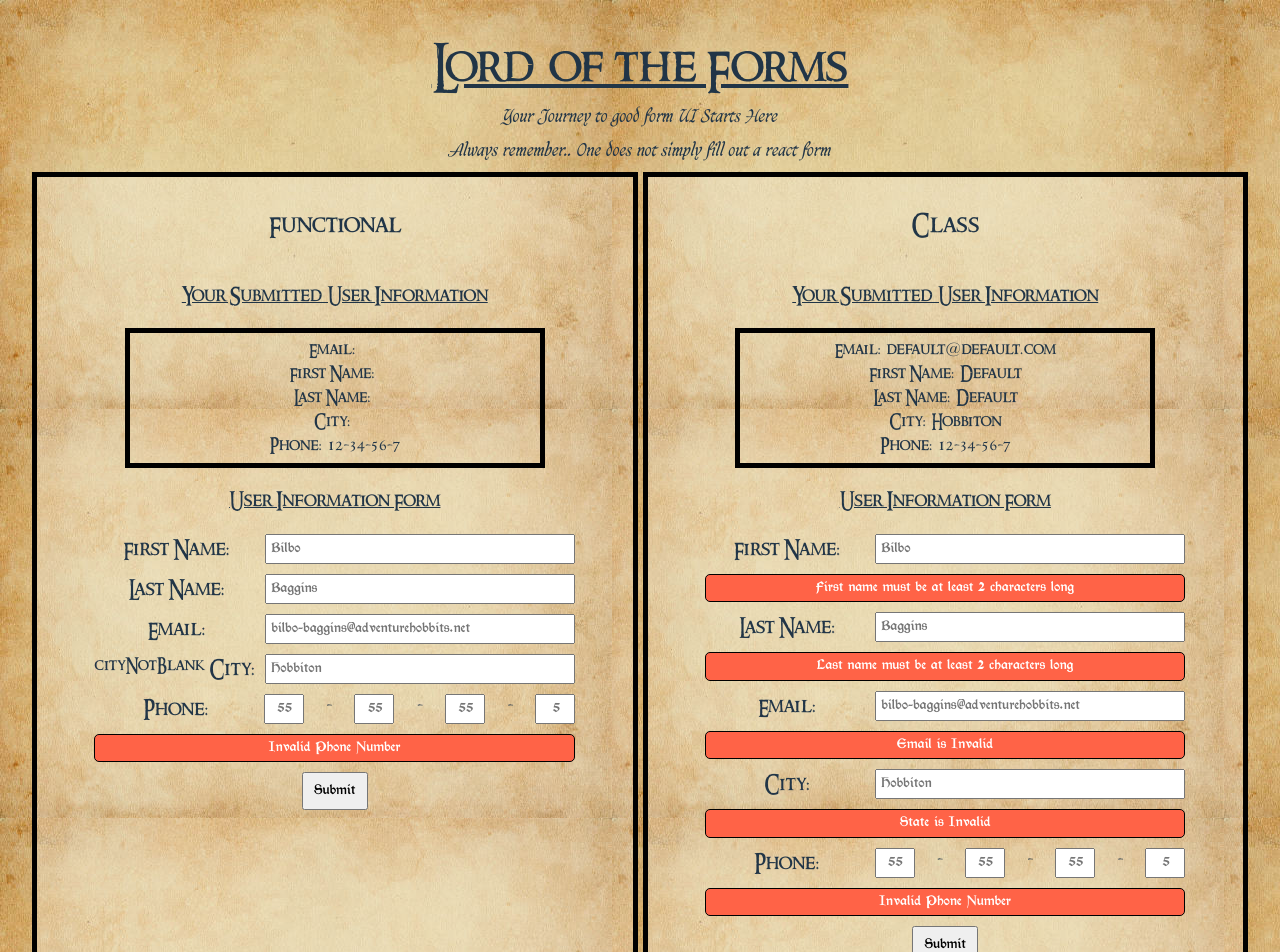
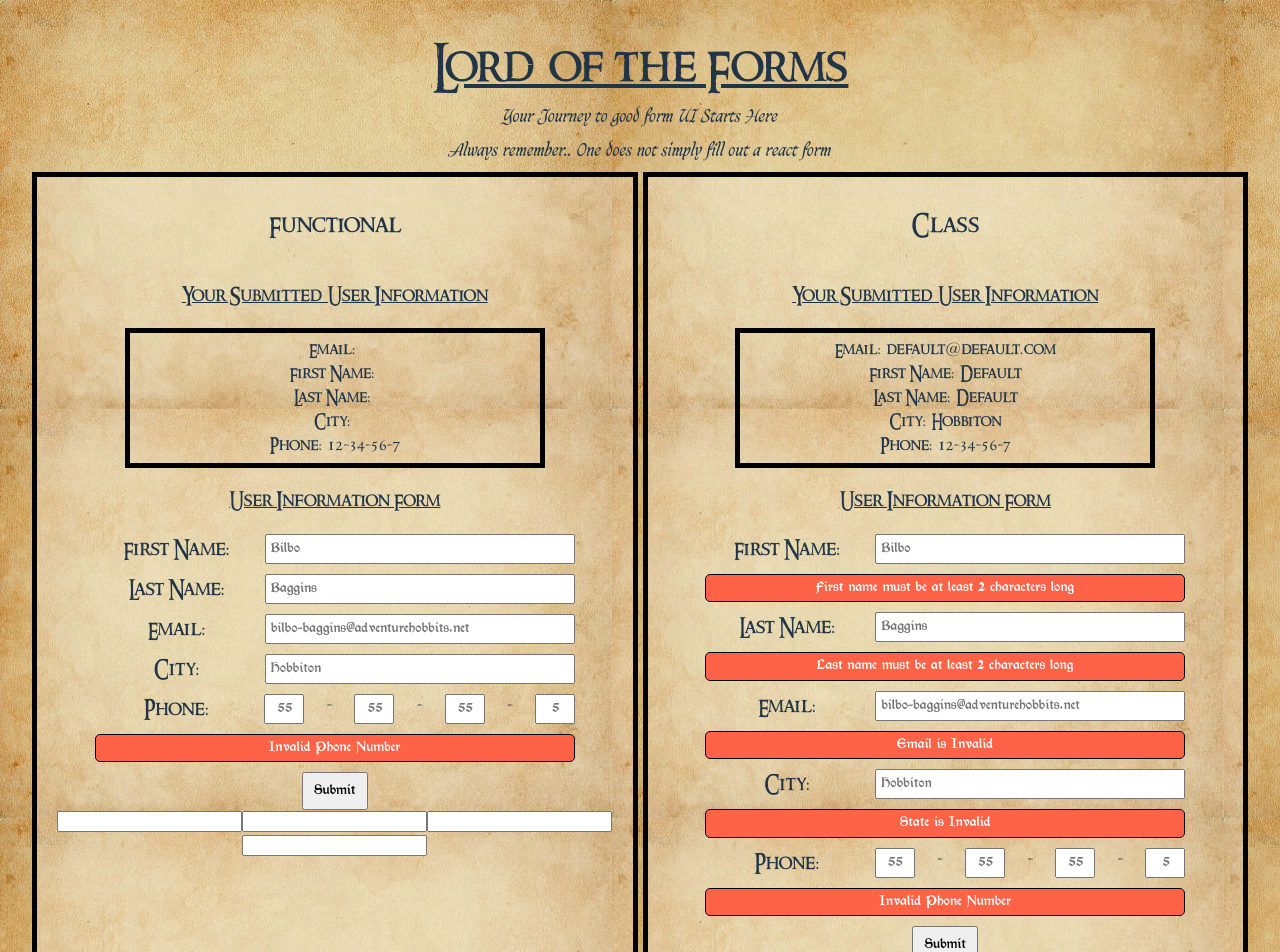
Before and after one commit to mbndvmDevslopes/lotf, a React (Vite) app: page / in a window 1280 px wide. Shown: the top 952 px of the page. Built offline with nearby package versions, Linux system fonts and the light colour scheme.

Commit message:
Update phone input

```diff
--- a/src/FunctionalApp/FunctionalApp.tsx
+++ b/src/FunctionalApp/FunctionalApp.tsx
@@ -1,6 +1,7 @@
 import { ProfileInformation } from '../ProfileInformation';
 import { FunctionalForm } from './FunctionalForm';
 import { useState } from 'react';
+import { PhoneInput } from './PhoneInput';
 
 export const FunctionalApp = () => {
   const [userData, setUserData] = useState({
@@ -16,6 +17,7 @@ export const FunctionalApp = () => {
       <h2>Functional</h2>
       <ProfileInformation userData={userData} />
       <FunctionalForm setUserData={setUserData} />
+      <PhoneInput />
     </>
   );
 };
--- a/src/FunctionalApp/FunctionalForm.tsx
+++ b/src/FunctionalApp/FunctionalForm.tsx
@@ -1,7 +1,6 @@
-import { HTMLAttributes, useState } from 'react';
+import { useState } from 'react';
 
 import { ErrorMessage } from '../ErrorMessage';
-/*import { isNameValid } from '../utils/nameValidator';*/
 import { isEmailValid, isNameValid, isCityValid } from '../utils/validations';
 import { allCities } from '../utils/all-cities';
 
@@ -29,7 +28,7 @@ export const FunctionalForm: React.FC<FormProps> = ({
   userData,
 }) => {
   const [isSubmitted, setIsSubmitted] = useState(false);
-
+  const [phoneInputState, setPhoneInputState] = useState(['', '', '']);
   const initialFormInputs = {
     firstName: '',
     lastName: '',
@@ -40,12 +39,10 @@ export const FunctionalForm: React.FC<FormProps> = ({
 
   const [formInputs, setFormInputs] = useState(initialFormInputs);
 
-
   const isFirstNameInputValid = isNameValid(formInputs.firstName);
   const isLastNameInputValid = isNameValid(formInputs.lastName);
   const validEmail = isEmailValid(formInputs.email);
   const cityNotBlank = isCityValid(formInputs.city);
-  console.log('city is valid', isCityValid(formInputs.city));
 
   const shouldShowFirstNameError = !isFirstNameInputValid && isSubmitted;
   const shouldShowLastNameError = !isLastNameInputValid && isSubmitted;
@@ -59,12 +56,24 @@ export const FunctionalForm: React.FC<FormProps> = ({
   const handleSubmit = (e: React.FormEvent) => {
     e.preventDefault();
 
-    setUserData(formInputs);
-
     setIsSubmitted(true);
-    setFormInputs(initialFormInputs);
+    dataValidation();
   };
-
+  const dataValidation = () => {
+    if (
+      !isFirstNameInputValid ||
+      !isLastNameInputValid ||
+      !validEmail ||
+      !cityNotBlank
+    ) {
+      alert('bad data');
+      return;
+    } else {
+      setUserData(formInputs);
+      setFormInputs(initialFormInputs);
+      setIsSubmitted(false);
+    }
+  };
   return (
     <form>
       <u>
@@ -115,7 +124,6 @@ export const FunctionalForm: React.FC<FormProps> = ({
 
       {/* City Input */}
       <div className="input-wrap">
-        cityNotBlank
         <label>{'City'}:</label>
         <input
           placeholder="Hobbiton"
--- /dev/null
+++ b/src/FunctionalApp/PhoneInput.tsx
@@ -0,0 +1,79 @@
+import React, { useState, useRef, ChangeEventHandler } from 'react';
+
+export type PhoneInputState = [string, string, string, string];
+
+export const PhoneInput = () => {
+  const [phoneInputState, setPhoneInputState] = useState<PhoneInputState>([
+    '',
+    '',
+    '',
+    '',
+  ]);
+
+  const ref0 = useRef<HTMLInputElement>(null);
+  const ref1 = useRef<HTMLInputElement>(null);
+  const ref2 = useRef<HTMLInputElement>(null);
+  const ref3 = useRef<HTMLInputElement>(null);
+
+  const refs = [ref0, ref1, ref2, ref3];
+  const createOnChangeHandler =
+    (index: 0 | 1 | 2 | 3): ChangeEventHandler<HTMLInputElement> =>
+    (e) => {
+      const lengths = [2, 2, 2, 1];
+      const currentMaxLength = lengths[index];
+      const nextRef = refs[index + 1];
+      const prevRef = refs[index - 1];
+      const value = e.target.value;
+      const shouldGoToNextRef =
+        currentMaxLength === value.length && nextRef?.current;
+      const shouldGoToPrevRef = value.length === 0;
+
+      const newState = phoneInputState.map((phoneInput, phoneInputIndex) =>
+        index === phoneInputIndex ? e.target.value : phoneInput
+      ) as PhoneInputState;
+      setPhoneInputState(newState);
+      if (shouldGoToNextRef) {
+        nextRef.current?.focus();
+      }
+      if (shouldGoToPrevRef) {
+        prevRef?.current?.focus();
+      }
+    };
+
+  return (
+    <div>
+      <input
+        type="text"
+        name=""
+        id=""
+        value={phoneInputState[0]}
+        onChange={createOnChangeHandler(0)}
+        ref={ref0}
+      />
+      <input
+        type="text"
+        name=""
+        id=""
+        value={phoneInputState[1]}
+        onChange={createOnChangeHandler(1)}
+        ref={ref1}
+      />
+      <input
+        type="text"
+        name=""
+        id=""
+        value={phoneInputState[2]}
+        onChange={createOnChangeHandler(2)}
+        ref={ref2}
+      />
+      <input
+        type="text"
+        name=""
+        id=""
+        value={phoneInputState[3]}
+        onChange={createOnChangeHandler(3)}
+        ref={ref3}
+      />
+    </div>
+  );
+};
```
Also changed, not shown: 1 other file (tests, documents, lock files or other folders).
